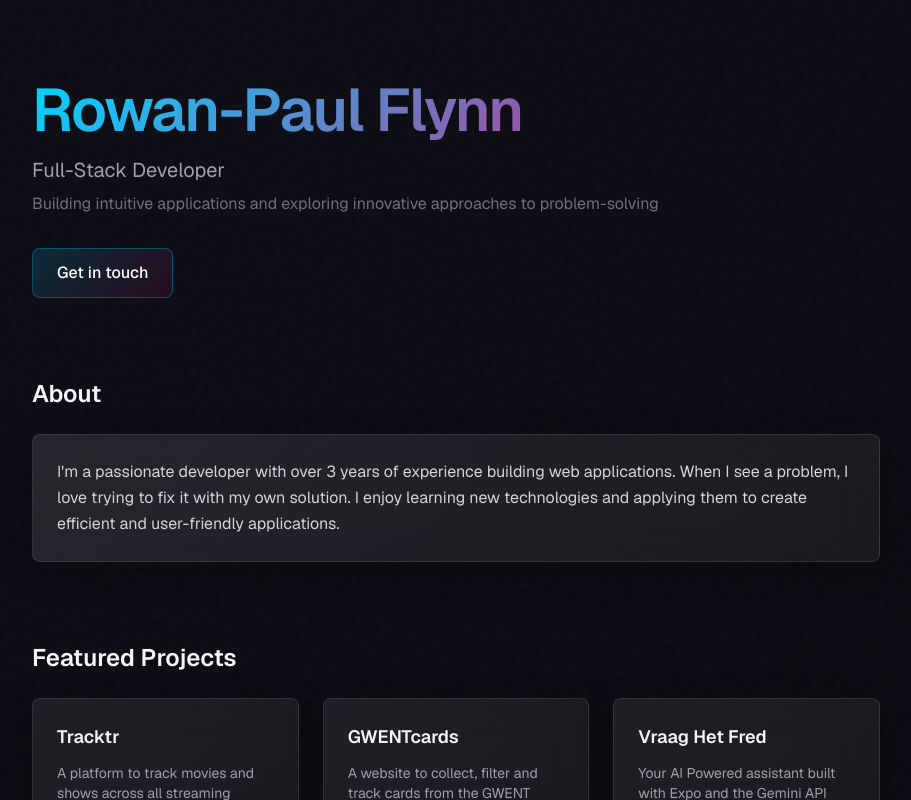
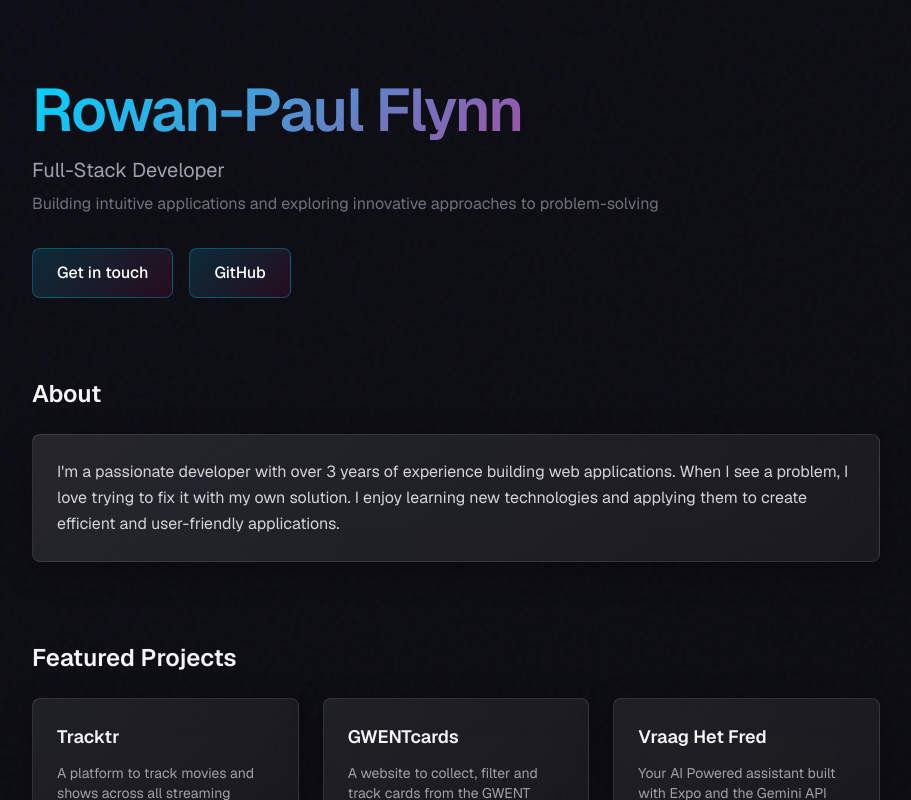
Before and after one commit to Rowan-Paul/rowanpaulflynn, a Next.js app: page / in a window 1280 px wide. Shown: the top 800 px of the page, without its empty margins (184-1095 px from the left). Built offline with nearby package versions, Linux system fonts and the light colour scheme.

Commit message:
add github link

```diff
--- a/src/app/page.tsx
+++ b/src/app/page.tsx
@@ -11,12 +11,22 @@ export default function HomePage() {
             Building intuitive applications and exploring innovative approaches
             to problem-solving
           </p>
+          <div className="flex flex-wrap gap-4">
             <a
               href="mailto:contact@rowanpaulflynn.com"
               className="glass-button inline-block rounded-lg px-6 py-3 font-medium text-white"
             >
               Get in touch
             </a>
+            <a
+              href="https://github.com/Rowan-Paul/"
+              target="_blank"
+              rel="noopener noreferrer"
+              className="glass-button inline-block rounded-lg px-6 py-3 font-medium text-white"
+            >
+              GitHub
+            </a>
+          </div>
         </header>
 
         <section className="mb-20">
```
Lines whose indentation alone changed are shown as unchanged.
